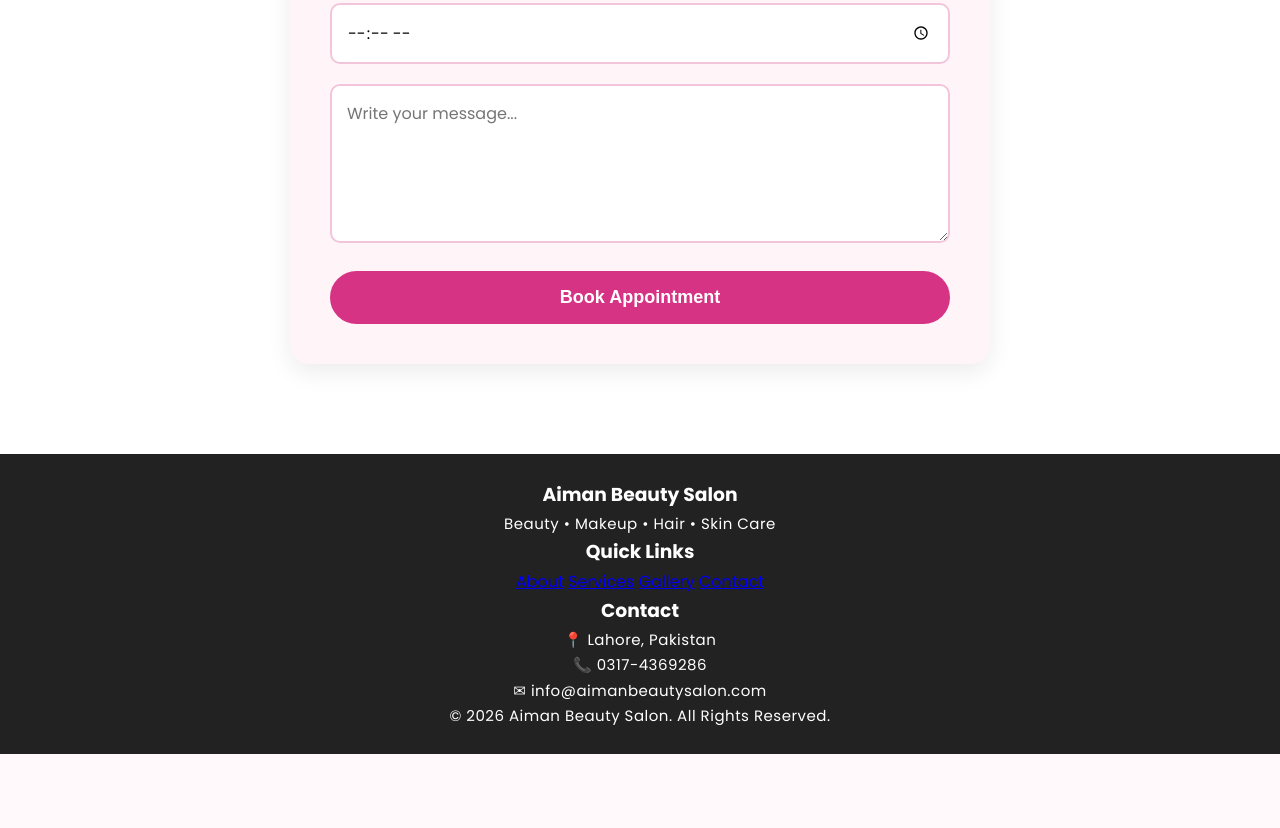
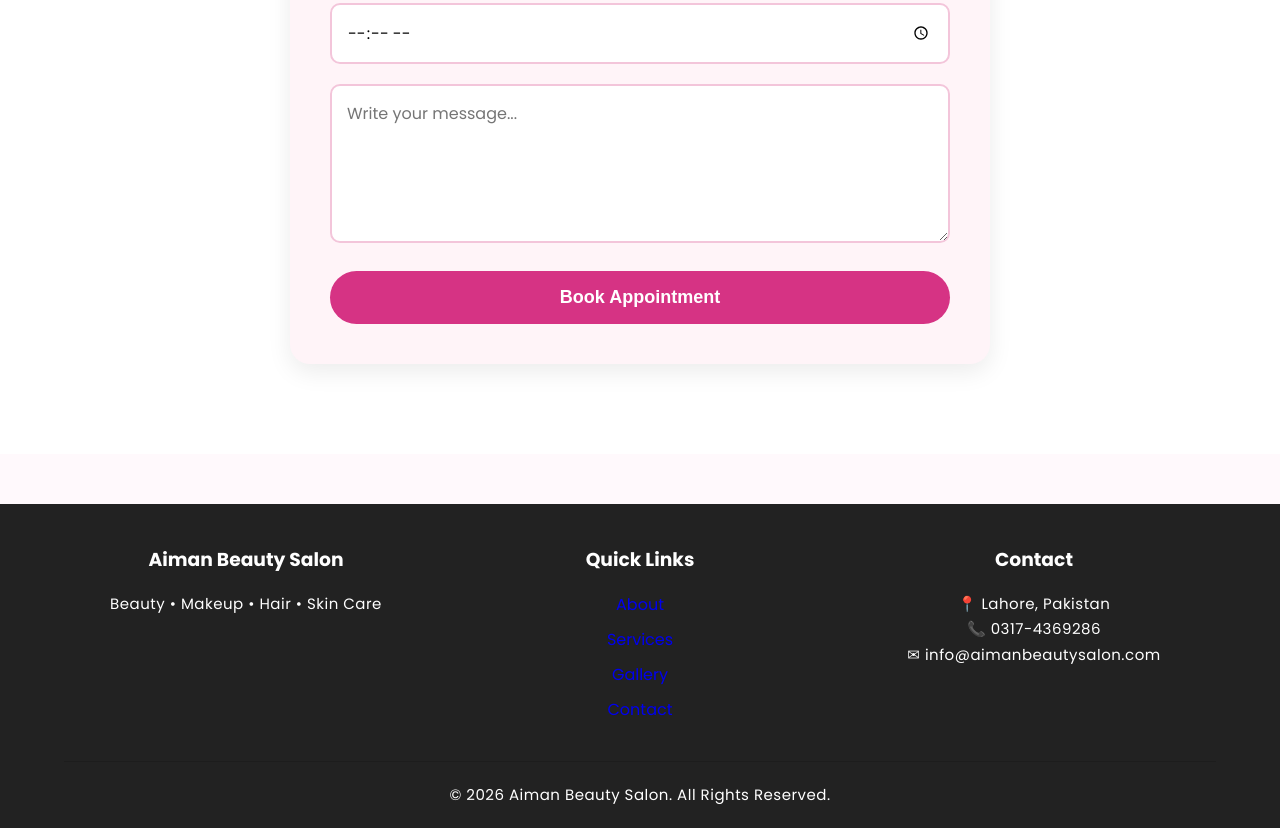
Before and after one commit to lofferboy703-cell/aiman-beauty-salon-pk, a plain HTML site: page index.html in a window 1280 px wide. Shown: the part 5880-6708 px from the top of the page. Before the commit the page ends 6634 px from the top, so only its background shows below. Drawn offline with Linux system fonts and the light colour scheme.

Commit message:
Update style.css

```diff
--- a/style.css
+++ b/style.css
@@ -820,3 +820,82 @@
     }
 
 }
+/* ===========================
+   PREMIUM FOOTER STYLE
+=========================== */
+
+footer{
+
+    margin-top:50px;
+
+    padding:40px 0 20px;
+
+}
+
+
+.footer-content{
+
+    display:flex;
+
+    justify-content:space-between;
+
+    gap:30px;
+
+    flex-wrap:wrap;
+
+}
+
+
+.footer-box{
+
+    flex:1;
+
+    min-width:220px;
+
+}
+
+
+.footer-box h3{
+
+    margin-bottom:15px;
+
+}
+
+
+.footer-box a{
+
+    display:block;
+
+    text-decoration:none;
+
+    margin:8px 0;
+
+}
+
+
+.footer-bottom{
+
+    text-align:center;
+
+    margin-top:30px;
+
+    padding-top:20px;
+
+    border-top:1px solid rgba(0,0,0,0.15);
+
+}
+
+
+/* Mobile Responsive */
+
+@media(max-width:768px){
+
+    .footer-content{
+
+        flex-direction:column;
+
+        text-align:center;
+
+    }
+
+}
```
